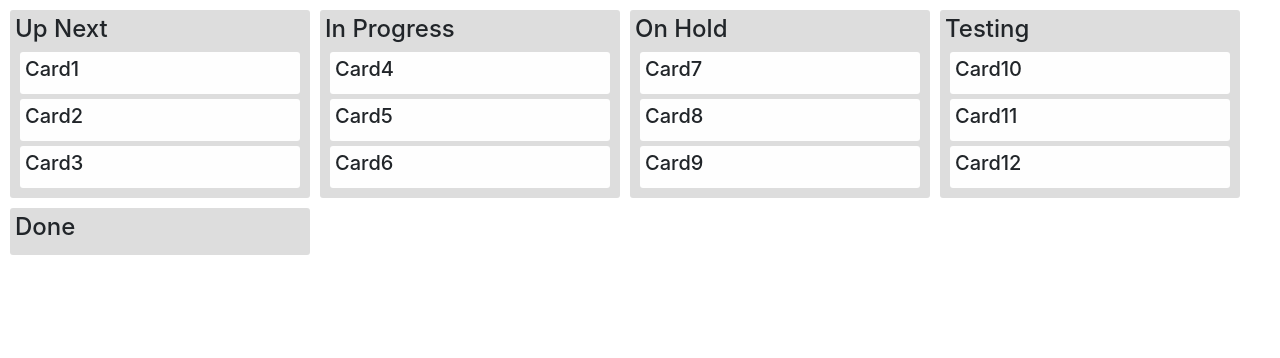
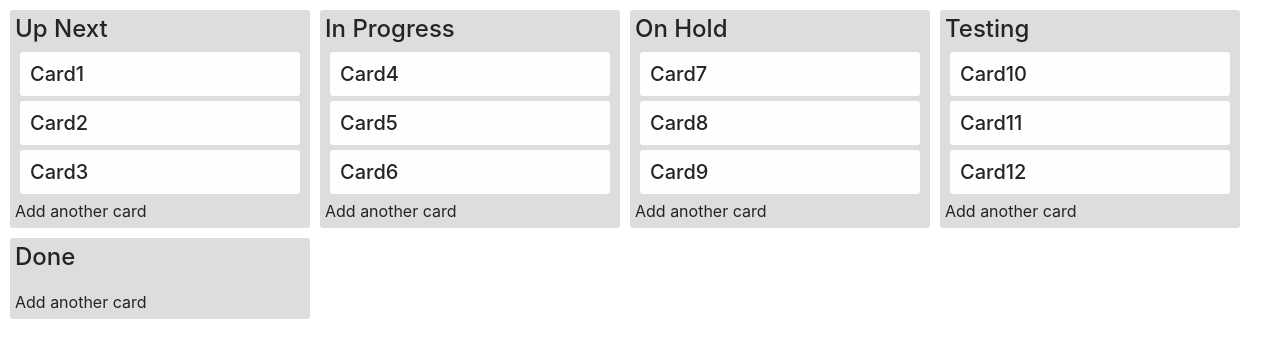
Before and after one commit to lamiru/kanban, a Django app: page / in a window 1280 px wide. Shown: the top 358 px of the page. Run offline with Django 3.2, Linux system fonts and the light colour scheme; style sheets or scripts are compiled from the project's sources; some libraries are stand-ins or nearby versions.

Commit message:
jquery-ui drag and drop

```diff
--- a/main/templates/main/index.html
+++ b/main/templates/main/index.html
@@ -35,8 +35,8 @@
       dom +=
         "<div class='float-left list-grid' id='list-" + i + "'>" +
         "<h4>" + lists[i].title + "</h4>" +
-        "<div class='card-wrapper'>" +
-        "</div>" +
+        "<div class='card-wrapper'></div>" +
+        "<div class='add-card'>Add another card</div>" +
         "</div>";
     }
     $('.lists-wrapper').append(dom);
@@ -48,7 +48,7 @@
         card_id = cards_in_list[i][j];
         dom +=
           "<div class='card-grid' id='card-" + card_id + "'>" +
-          "<h5>" + cards[card_id].title + "</h5>" +
+          "<h5 class='card-title'>" + cards[card_id].title + "</h5>" +
           "</div>";
         var selector = "#list-" + i + ">.card-wrapper";
       }
@@ -57,5 +57,17 @@
   }
   printLists();
   printCards();
+
+  $( ".card-wrapper" ).sortable({
+    connectWith: ".card-wrapper",
+    handle: ".card-title",
+    cancel: ".card-title-toggle",
+    start: function (event, ui) {
+      ui.item.addClass('tilt');
+    },
+    stop: function (event, ui) {
+      ui.item.removeClass('tilt');
+    }
+  });
 </script>
 {% endblock %}
--- a/static/sass/main.sass
+++ b/static/sass/main.sass
@@ -11,3 +11,12 @@
   margin: 5px
   background: #FEFEFE
   border-radius: 3px
+.card-wrapper
+  min-height: 10px
+.card-title
+  padding: 5px
+  margin-bottom: 0
+.tilt
+  transform: rotate(3deg)
+  -moz-transform: rotate(3deg)
+  -webkit-transform: rotate(3deg)
--- a/templates/_layout.html
+++ b/templates/_layout.html
@@ -5,10 +5,12 @@
     <meta charset='utf8' />
     <meta content='width=device-width, initial-scale=1.0' name='viewport' />
     <link rel='stylesheet' href='//maxcdn.bootstrapcdn.com/bootstrap/4.1.0/css/bootstrap.min.css' />
+    <link rel='stylesheet' href='//code.jquery.com/ui/1.10.4/themes/smoothness/jquery-ui.css' />
     {% compress css %}
     <link type='text/x-sass' href='{% static "sass/main.sass" %}' rel='stylesheet' />
     {% endcompress %}
-    <script src='//ajax.googleapis.com/ajax/libs/jquery/2.2.4/jquery.min.js'></script>
+    <script src='//code.jquery.com/jquery-2.2.4.js'></script>
+    <script src='//code.jquery.com/ui/1.10.4/jquery-ui.js'></script>
     <script src='{% static "js/jquery-csrf.js" %}'></script>
     <script src='//maxcdn.bootstrapcdn.com/bootstrap/4.1.0/js/bootstrap.min.js'></script>
     <title>Kanban</title>
```
